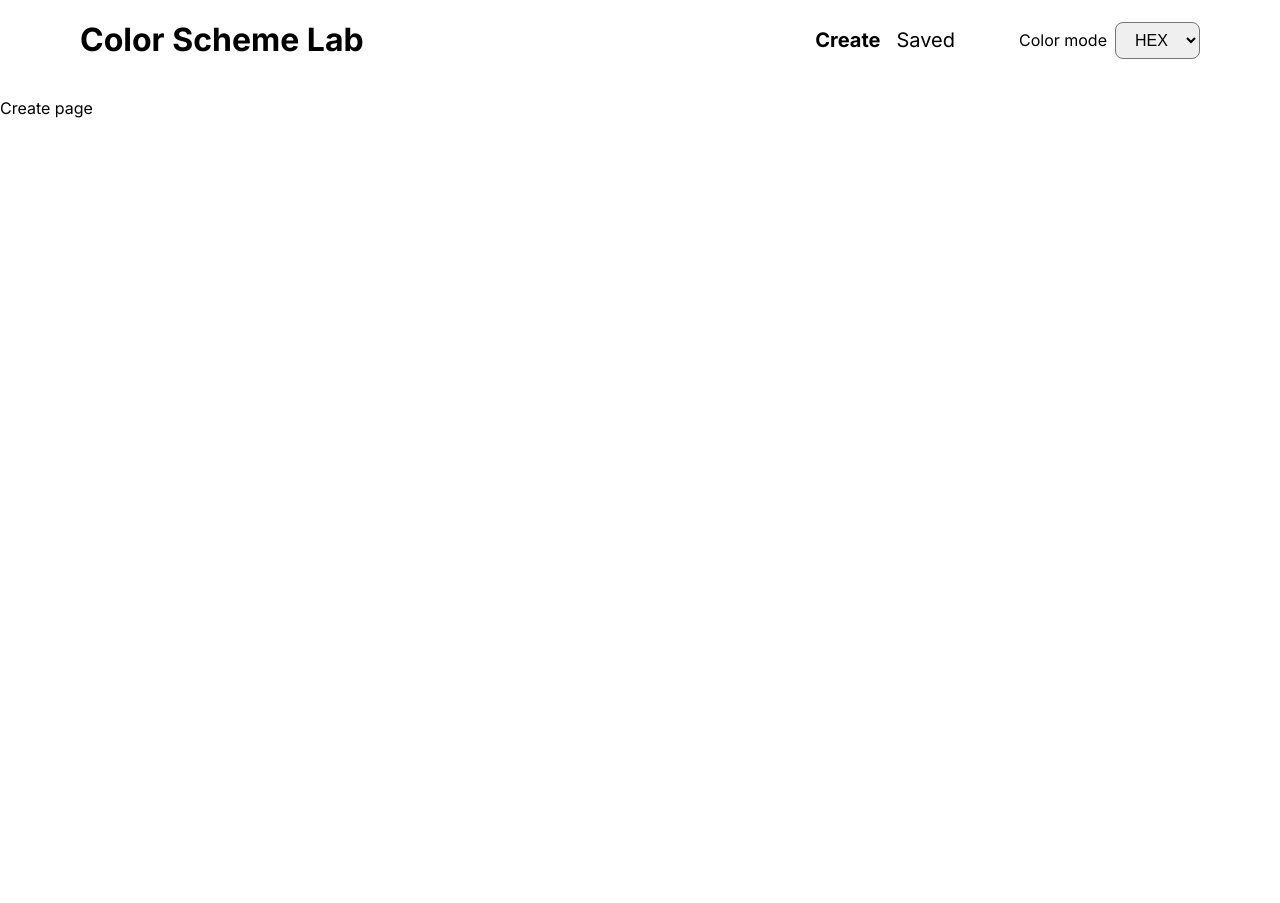
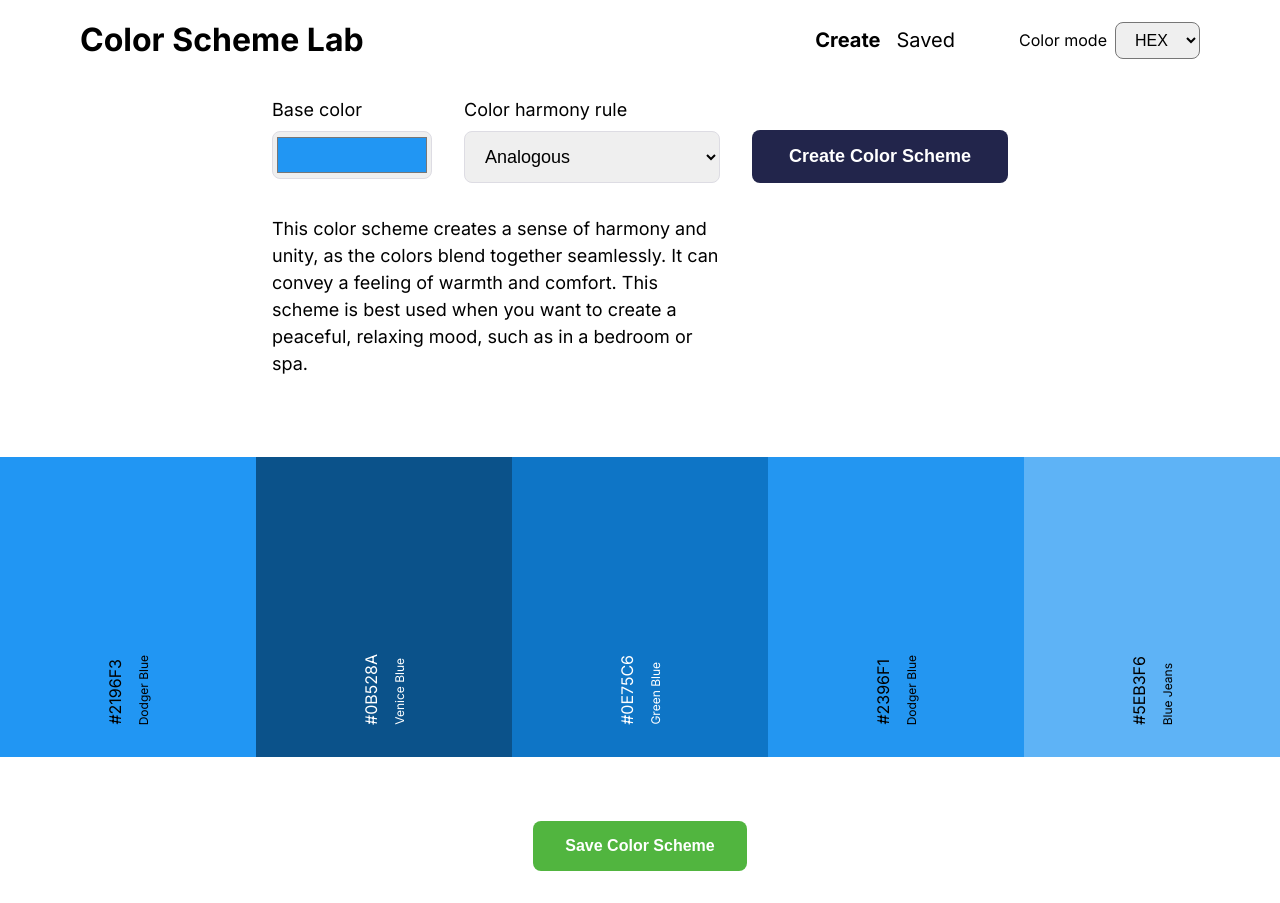
Before and after one commit to goranstevanovic/color-scheme-lab, a React (Create React App) app: page / in a window 1280 px wide. Before the commit the page ends 800 px from the top, so only its background shows below. Built offline with nearby package versions, Linux system fonts and the light colour scheme.

Commit message:
Add ColorHarmonyOptions and ColorScheme components to Create page

```diff
--- a/src/pages/Create.tsx
+++ b/src/pages/Create.tsx
@@ -1,5 +1,14 @@
+import ColorHarmonyOptions from '../components/ColorHarmonyOptions';
+import ColorScheme from '../components/ColorScheme';
+import { colorSchemeSample } from '../data/colorScheme';
+
 function Create() {
-  return <p>Create page</p>;
+  return (
+    <>
+      <ColorHarmonyOptions />
+      <ColorScheme buttonType="save" colorSchemeData={colorSchemeSample} />
+    </>
+  );
 }
 
 export default Create;
```
